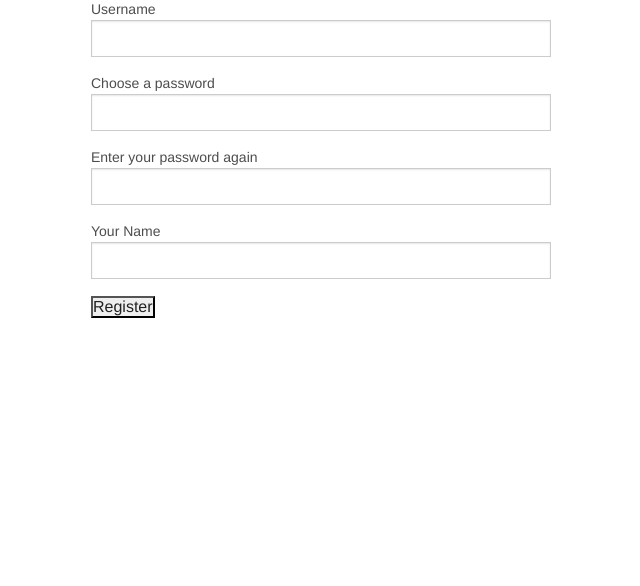
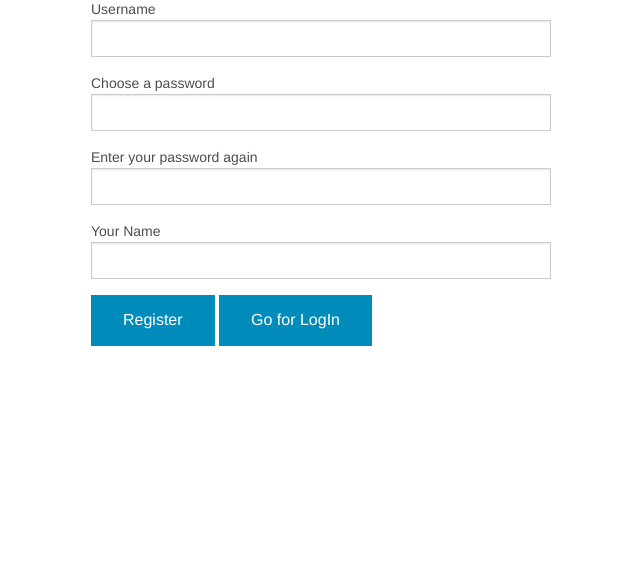
Before and after one commit to deependerrathore/loginPHP, a PHP site: page /loginPHP/register.php in a window 1280 px wide. Shown: the part 121-707 px from the top of the page, without its empty margins (319-959 px from the left). Run offline with PHP 8.4, Linux system fonts and the light colour scheme; some libraries are stand-ins or nearby versions.

Commit message:
adding login and registration link to opposite pages

```diff
--- a/register.php
+++ b/register.php
@@ -46,14 +46,14 @@ if(Input::exists()){
 
 					));
 				Session::flash('home','You have been registered and can now login!');
-				Redirect::to(404);
+				Redirect::to('login.php');
 
 			}catch(Expception $e){
 				die($e->getMessage());
 			}
 		}else{
 			foreach ($validation->errors() as $error) {
-				echo $error, '<br>';
+				echo '<label class="alert-box alert radius">'. $error . '</label><br>';
 			}
 		}
 	}
@@ -93,7 +93,8 @@ if(Input::exists()){
 			<input type="text" name="name" id="name" value="<?php echo escape(Input::get('name')); ?>">
 		</div>
 		<input type="hidden" name="token" value="<?php echo Token::generate(); ?>">
-		<input type="submit" class="default" value="Register">
+		<input type="submit" class="button" value="Register">
+		<a href="login.php" class="button">Go for LogIn</a>
 	</form>
 </body>
 </html>
```
Also changed, not shown: login.php (+5 -2 lines).
